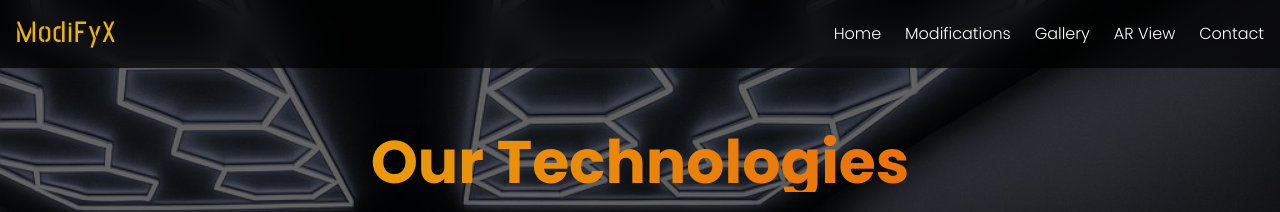
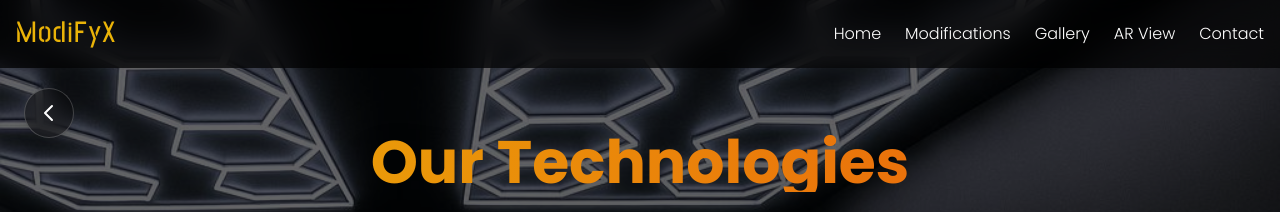
Before and after one commit to Dasindu02/ModiFyX--frontend, a React (Vite) app: page /ModiFyX-Technologies in a window 1280 px wide. Shown: the top 212 px of the page. Built offline with nearby package versions, Linux system fonts and the light colour scheme.

Commit message:
add the back btn

```diff
--- a/src/Pages/Technologies.tsx
+++ b/src/Pages/Technologies.tsx
@@ -1,10 +1,14 @@
 import React, { useState, useEffect } from "react";
 import img1 from "../assets/backg.jpg";
 import interfaceApp from "../assets/interface app.png";
+import { Link, useNavigate } from "react-router-dom";
+
 
 const Technologies: React.FC = () => {
   const [currentBg, setCurrentBg] = useState(0);
   const [isMenuOpen, setIsMenuOpen] = useState(false);
+    const navigate = useNavigate();
+
 
   const backgroundImages = [img1];
 
@@ -103,12 +107,36 @@ const Technologies: React.FC = () => {
 
   return (
     <div className="min-h-screen fixed inset-0 bg-black text-white overflow-x-hidden">
+
       {/* Animated Background */}
       <div
         key={currentBg}
         className="fixed inset-0 bg-cover bg-center transition-all duration-[1500ms] animate-slide"
         style={{ backgroundImage: `url(${backgroundImages[currentBg]})` }}
       ></div>
+
+       <button
+        onClick={() => navigate(-1)}
+        className="fixed top-4 mt-16 left-4 z-50 bg-black/40 backdrop-blur-md p-3 rounded-full
+                  hover:bg-black/60 transition shadow-lg border border-white/20
+                  lg:absolute lg:top-6 lg:left-6"
+      >
+        <svg
+          xmlns="http://www.w3.org/2000/svg"
+          fill="none"
+          viewBox="0 0 24 24"
+          strokeWidth={2}
+          stroke="white"
+          className="w-5 h-5 lg:w-6 lg:h-6"
+        >
+          <path
+            strokeLinecap="round"
+            strokeLinejoin="round"
+            d="M15 19l-7-7 7-7"
+          />
+        </svg>
+      </button>
+
 
       {/* Dark Overlay */}
       <div className="fixed inset-0 bg-black bg-opacity-60"></div>
```
